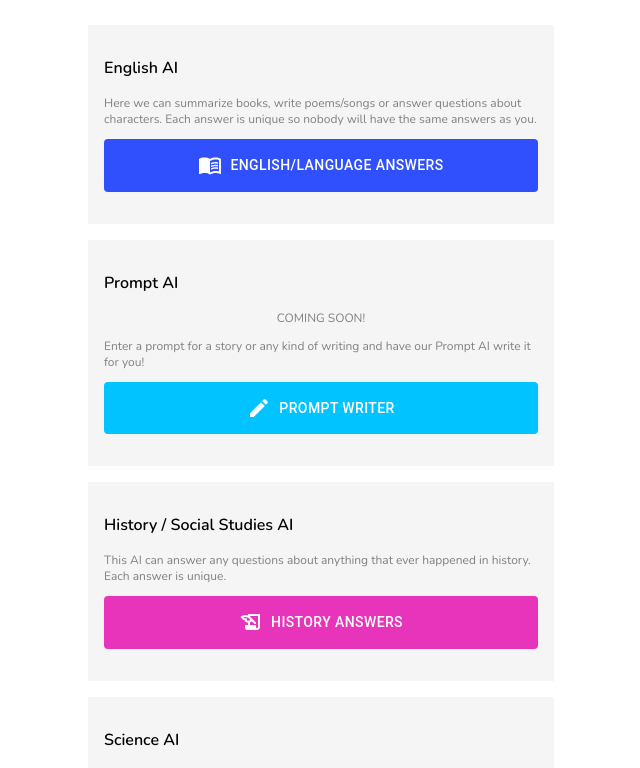
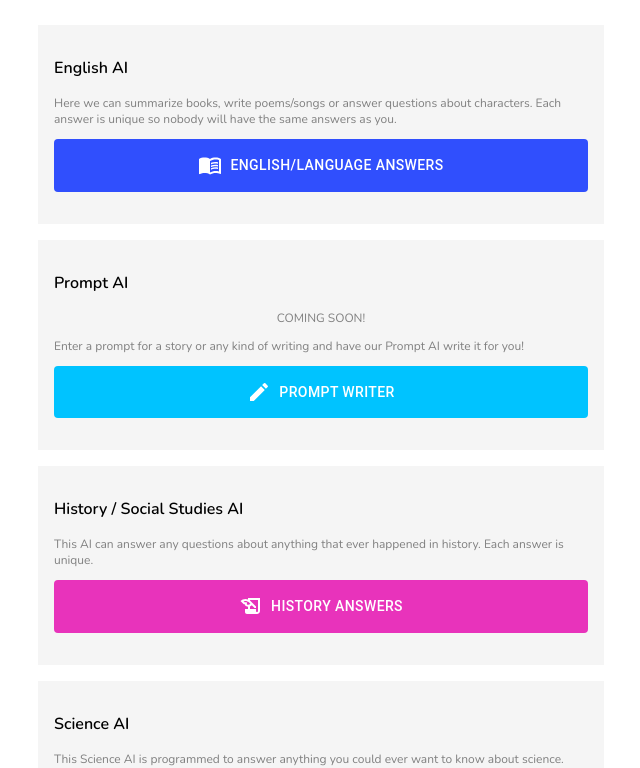
Before and after one commit to oddityai/oddity-front-end, a Next.js app: page /Buttons in a window 1280 px wide. Shown: the top 768 px of the page, without its empty margins (319-959 px from the left). Built offline with nearby package versions, Linux system fonts and the light colour scheme.

Commit message:
email contact, referral fixes

```diff
--- a/pages/AppBar.js
+++ b/pages/AppBar.js
@@ -137,9 +137,10 @@ export default function ButtonAppBar({ profileData, value, setValue }) {
                       textAlign: 'center',
                       backgroundColor: '#f2f2f2',
                       boxShadow: '2px 2px 5px gray',
+                      cursor: 'pointer',
                     }}
                   >
-                    {profileData?.credits && `Credits: ${profileData?.credits}`}
+                    Credits: {profileData?.credits}{' '}
                   </p>
                 </div>
               )}
--- a/pages/Buttons.js
+++ b/pages/Buttons.js
@@ -15,7 +15,11 @@ const Buttons = ({ children, handleClick, handleFeedback }) => {
   return (
     <div
       className={nunito.className}
-      style={{ textAlign: 'left', margin: 'auto', maxWidth: 500 }}
+      style={{
+        textAlign: 'left',
+        margin: 'auto',
+        maxWidth: 600,
+      }}
     >
       <div
         style={{
@@ -25,7 +29,12 @@ const Buttons = ({ children, handleClick, handleFeedback }) => {
         }}
       >
         <div style={{ padding: 16 }}>
-          <form>
+          <form
+            style={{
+              display: 'flex',
+              flexDirection: 'column',
+            }}
+          >
             <div style={{ padding: 16, backgroundColor: '#f5f5f5' }}>
               <p
                 className={nunito.className}
--- a/pages/Tabs.js
+++ b/pages/Tabs.js
@@ -538,6 +538,7 @@ export default function BasicTabs({
                         width: 150,
                         height: 50,
                       }}
+                      disabled
                     >
                       Try again!
                     </Button>
```
Also changed, not shown: pages/contact.js (+12 -0 lines).
